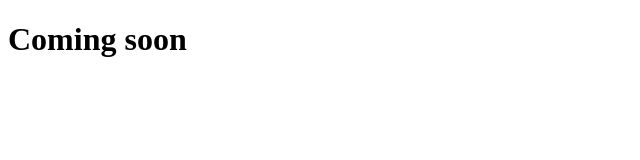
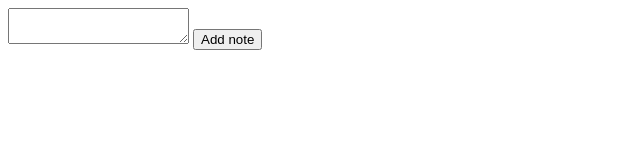
Before and after one commit to IbnuAhsani/test-indexeddb, a plain HTML site: page index.html in a window 1280 px wide. Shown: the whole page, without its empty margins (0-640 px from the left). Drawn offline with Linux system fonts and the light colour scheme.

Commit message:
feat: insert value to IndexedDB using input from HTML

```diff
--- a/db.js
+++ b/db.js
@@ -9,9 +9,6 @@ dbReq.onupgradeneeded = event => {
 
 dbReq.onsuccess = event => {
   db = event.target.result;
-
-  addStickyNote(db, "Sloths are awesome!");
-  addStickyNote(db, "I need to go to the bathroom!");
 };
 
 dbReq.onerror = event => {
@@ -28,3 +25,11 @@ const addStickyNote = (db, message) => {
   tx.oncomplete = () => console.log("stored note!");
   tx.onerror = event => alert("error storing note " + event.target.errorCode);
 };
+
+const submitNote = () => {
+  let message = document.getElementById("message-box");
+
+  addStickyNote(db, message.value);
+
+  message.value = "";
+};
--- a/index.html
+++ b/index.html
@@ -2,7 +2,12 @@
 <html>
   <head><title>IndexedDB note store</title></head>
   <body>
-    <div id="app"><h1>Coming soon</h1></div>
+    <div id="app">
+      <div id="textbox">
+        <textarea id="message-box"></textarea>
+        <button onclick="submitNote()">Add note</button>
+      </div>
+    </div>
     <script src="db.js"></script>
   </body>
 </html>
```
